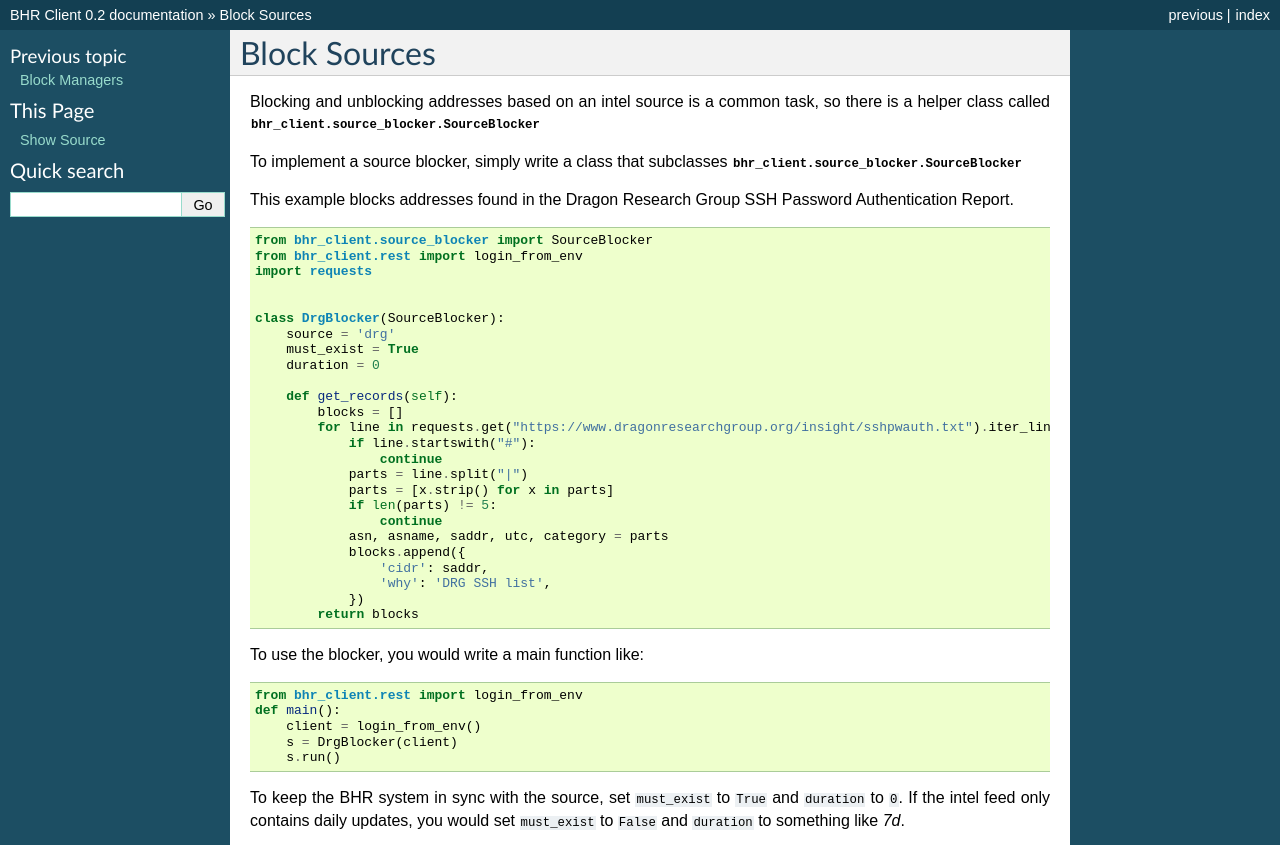
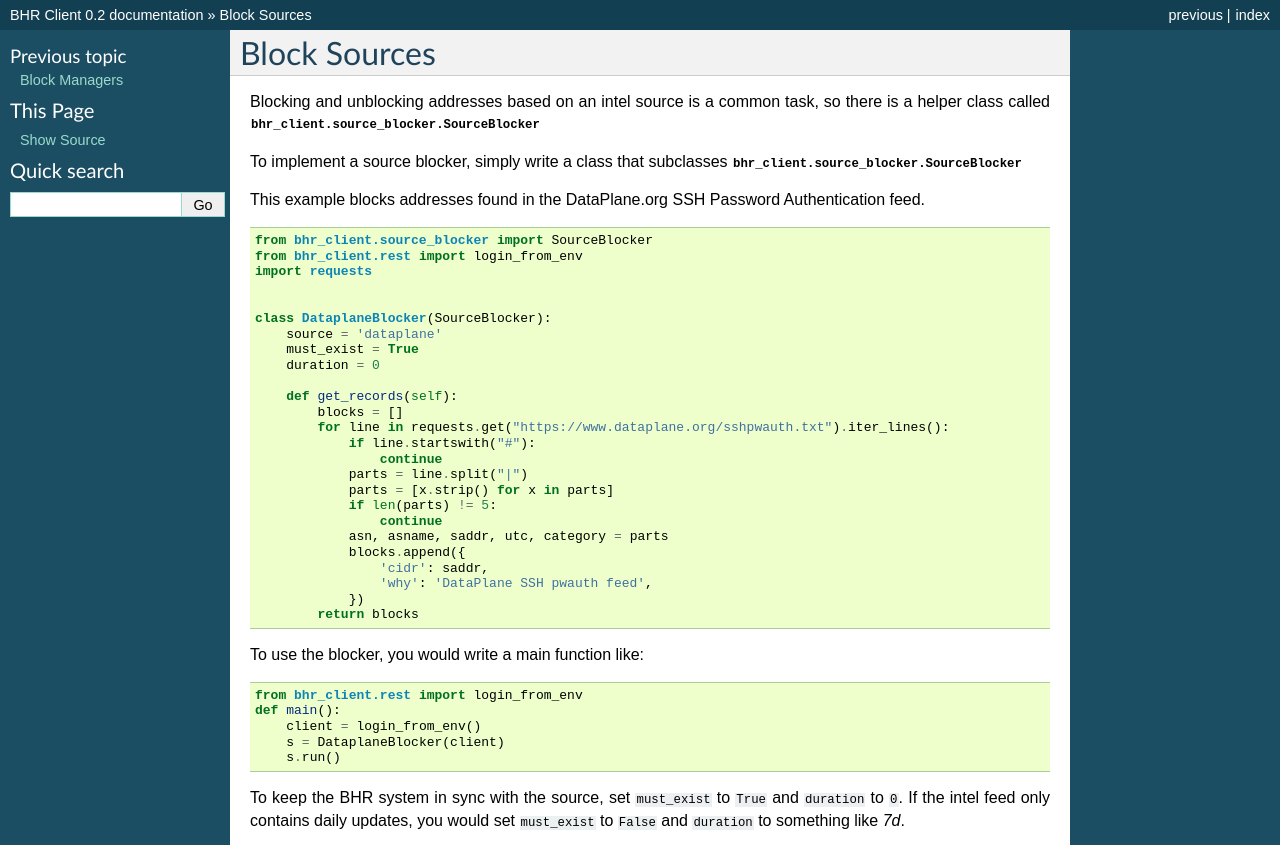
Before and after one commit to ncsa/bhr-client, a Sphinx documentation site: the page built from docs/blocksources.rst, in a window 1280 px wide, cut to the strip 0-845 px from the top of the page. Built offline with Sphinx 7.4.7, drawn with Linux system fonts in a browser that asks for light colours.

Commit message:
migrated example from DRG to DataPlane.org feed

```diff
--- a/docs/blocksources.rst
+++ b/docs/blocksources.rst
@@ -6,7 +6,7 @@ Blocking and unblocking addresses based on an intel source is a common task, so
 
 To implement a source blocker, simply write a class that subclasses :class:`bhr_client.source_blocker.SourceBlocker`
 
-This example blocks addresses found in the Dragon Research Group SSH Password Authentication Report.
+This example blocks addresses found in the DataPlane.org SSH Password Authentication feed.
 
 ::
 
@@ -15,14 +15,14 @@ This example blocks addresses found in the Dragon Research Group SSH Password Au
     import requests
 
 
-    class DrgBlocker(SourceBlocker):
-        source = 'drg'
+    class DataplaneBlocker(SourceBlocker):
+        source = 'dataplane'
         must_exist = True
         duration = 0
 
         def get_records(self):
             blocks = []
-            for line in requests.get("https://www.dragonresearchgroup.org/insight/sshpwauth.txt").iter_lines():
+            for line in requests.get("https://www.dataplane.org/sshpwauth.txt").iter_lines():
                 if line.startswith("#"):
                     continue
                 parts = line.split("|")
@@ -32,7 +32,7 @@ This example blocks addresses found in the Dragon Research Group SSH Password Au
                 asn, asname, saddr, utc, category = parts
                 blocks.append({
                     'cidr': saddr,
-                    'why': 'DRG SSH list',
+                    'why': 'DataPlane SSH pwauth feed',
                 })
             return blocks
 
@@ -42,7 +42,7 @@ To use the blocker, you would write a main function like::
     from bhr_client.rest import login_from_env
     def main():
         client = login_from_env()
-        s = DrgBlocker(client)
+        s = DataplaneBlocker(client)
         s.run()
 
 To keep the BHR system in sync with the source, set ``must_exist`` to ``True``
```
